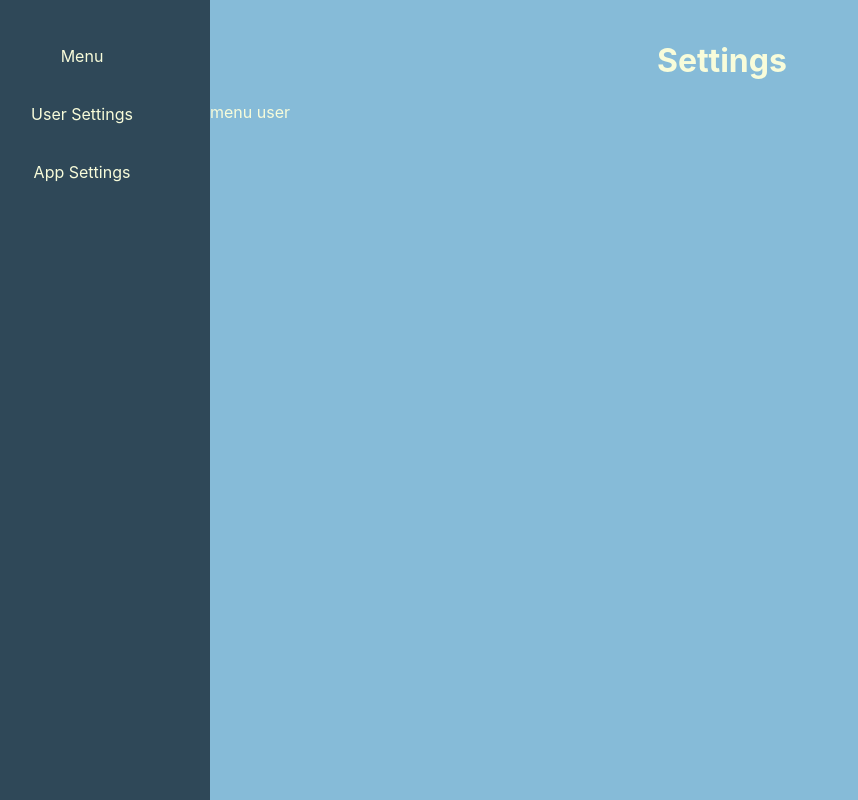
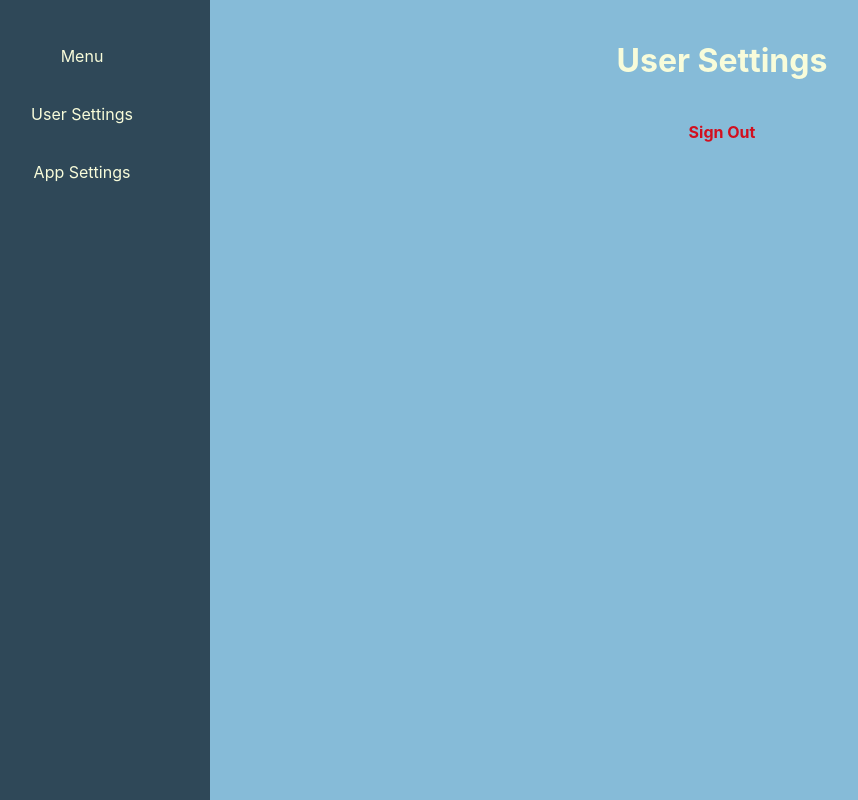
Before and after one commit to DeanBolte/rmitwebproject, a React (Create React App) app: page /settings in a window 1280 px wide. Shown: the whole page, without its empty margins (46-904 px from the left). Built offline with nearby package versions, Linux system fonts and the light colour scheme.

Commit message:
added signout button to settings

```diff
--- a/src/App.css
+++ b/src/App.css
@@ -158,3 +158,20 @@ p {
   cursor: pointer;
   font-size: 105%;
 }
+
+.settings-dangerous {
+  color: #D20F1F;
+  font-weight: bold;
+}
+
+.submenu-button {
+  margin: 2% 5% 2% 5%;
+  padding: 2% 5% 2% 5%;
+  text-align: center;
+}
+
+.submenu-button:hover {
+  background-color: #65A9CD;
+  cursor: pointer;
+  font-size: 105%;
+}
--- a/src/components/Settings.js
+++ b/src/components/Settings.js
@@ -1,28 +1,10 @@
 import React from 'react';
 import { useState } from 'react';
 
+import SubMenu from './SubMenu';
+
 const Settings = () => {
   const [subMenu, setSubMenu] = useState("user")
-
-  const SelectedMenu = () => {
-    switch(subMenu) {
-
-      case "app":
-        return (
-          <div>
-            <p>menu app</p>
-          </div>
-        )
-      case "user":
-      default:
-        return (
-          <div>
-            <p>menu user</p>
-          </div>
-        )
-
-    }
-  }
 
   const onMenuSwap = (menuTag) => {
     setSubMenu(menuTag)
@@ -36,8 +18,7 @@ const Settings = () => {
         <p className='settings-button' onClick={() => onMenuSwap("app")}>App Settings</p>
       </div>
       <div className='split split-huge right'>
-        <h1 className='logo'>Settings</h1>
-        <SelectedMenu />
+        <SubMenu menuTag={subMenu}/>
       </div>
 
     </div>
--- /dev/null
+++ b/src/components/SubMenu.js
@@ -0,0 +1,30 @@
+import React from "react";
+import { useState } from "react";
+
+const url_landing = "http://localhost:3000/landing"
+
+const SubMenu = ({subMenu}) => {
+  const handleSignOut = () => {
+    window.localStorage.removeItem("user");
+    window.location = url_landing;
+  }
+
+  switch(subMenu) {
+    case "app":
+      return (
+        <div>
+          <h1 className='logo'>App Settings</h1>
+        </div>
+      )
+    case "user":
+    default:
+      return (
+        <div>
+          <h1 className='logo'>User Settings</h1>
+        <p className='submenu-button settings-dangerous' onClick={handleSignOut}>Sign Out</p>
+      </div>
+    )
+  }
+}
+
+export default SubMenu
```
